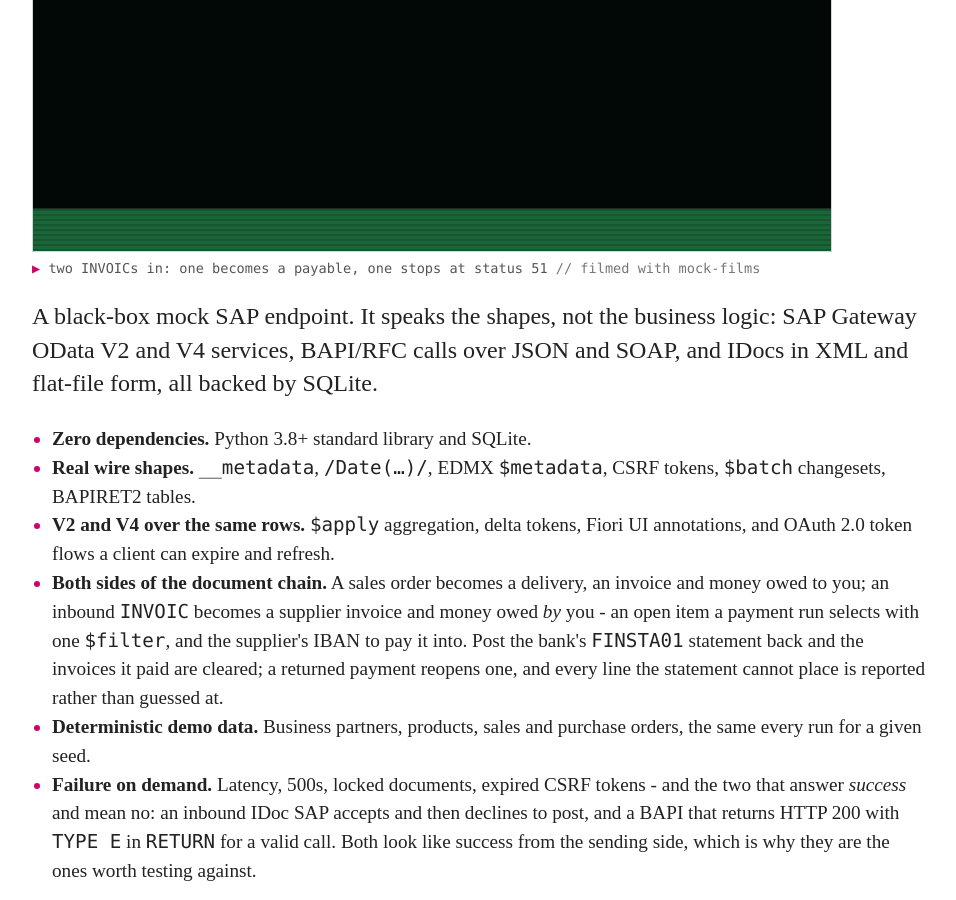
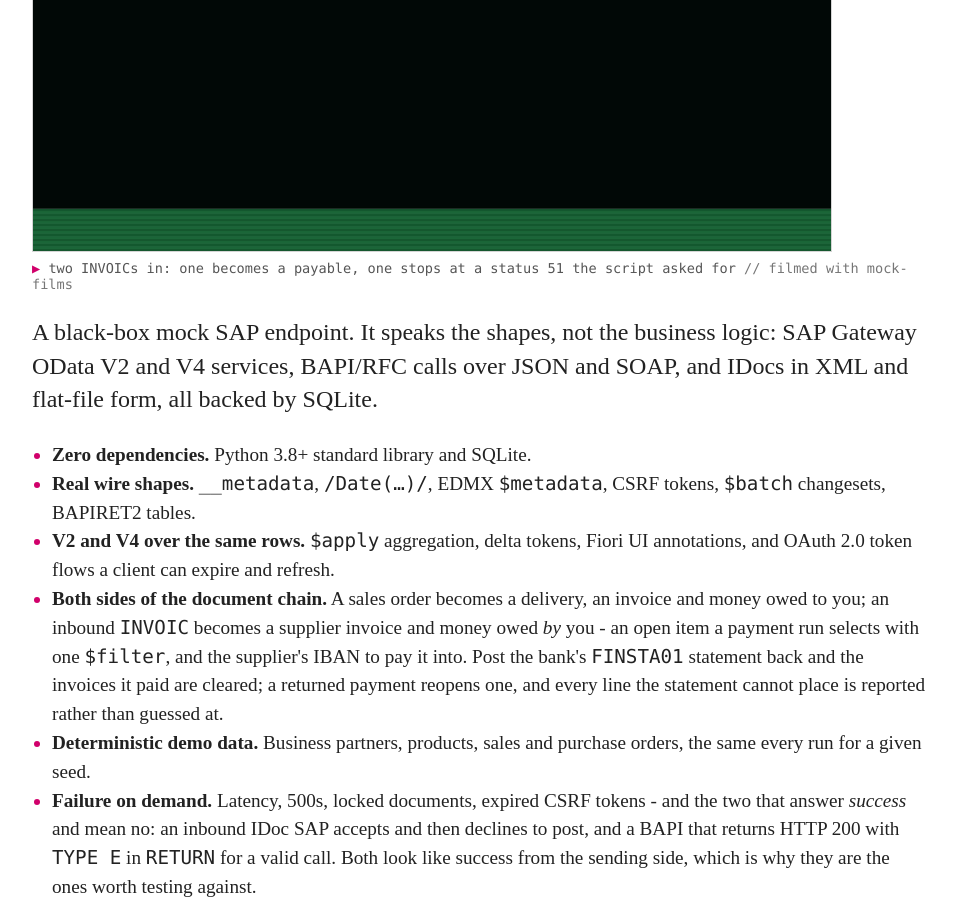
Before and after one commit to rseufert/rseufert.github.io, a Jekyll site: the page built from index.html, in a window 1280 px wide and 900 px high, scrolled down 1501 px. Shown: the whole window, without its empty margins (160-1116 px from the left). Built offline with Jekyll 4.4.1, drawn with Linux system fonts in a browser that asks for light colours.

Commit message:
Projects page: the current cut of the sap_invoices film
The old cut showed SUP-2026-0002 refused with status 51 without saying the
film's script asked mock-sap for that refusal. The current cut from
mock-films (main, ebb4671) says so in its status line, and the alt text and
caption now say it too. They are interim until the mock-films index
publishes its own alt and caption for this film.

Co-Authored-By: Claude Opus 5.5 <noreply@anthropic.com>
Claude-Session: https://claude.ai/code/session_015RDTBgG3oYVSZTAaz1gNwq

```diff
--- a/index.html
+++ b/index.html
@@ -21,9 +21,9 @@ title: Rick Seufert
 		<figure class="film">
 			<picture>
 				<source media="(prefers-reduced-motion: reduce)" srcset="/blog/sap_invoices.png">
-				<img src="/blog/sap_invoices.gif" width="800" height="450" alt="Animated sequence diagram: a client system sends two INVOIC IDocs to mock-sap. SUP-2026-0001 posts as supplier invoice 5100000001, payable EUR 1190.00. SUP-2026-0002 fails with status 51: posting period 10 2026 is not open.">
+				<img src="/blog/sap_invoices.gif" width="800" height="450" alt="Animated sequence diagram: a client system sends two INVOIC IDocs to mock-sap. SUP-2026-0001 posts as supplier invoice 5100000001, payable EUR 1190.00. SUP-2026-0002 fails with status 51, posting period 10 2026 is not open: a rule the film's script set in mock-sap, as its status line says.">
 			</picture>
-			<figcaption>two INVOICs in: one becomes a payable, one stops at status 51 <span>filmed with mock-films</span></figcaption>
+			<figcaption>two INVOICs in: one becomes a payable, one stops at a status 51 the script asked for <span>filmed with mock-films</span></figcaption>
 		</figure>
 		<p>A black-box mock SAP endpoint. It speaks the shapes, not the business logic: SAP Gateway OData V2 and V4 services, BAPI/RFC calls over JSON and SOAP, and IDocs in XML and flat-file form, all backed by SQLite.</p>
 		<ul class="features">
```
Also changed, not shown: blog/sap_invoices.gif, blog/sap_invoices.png.
